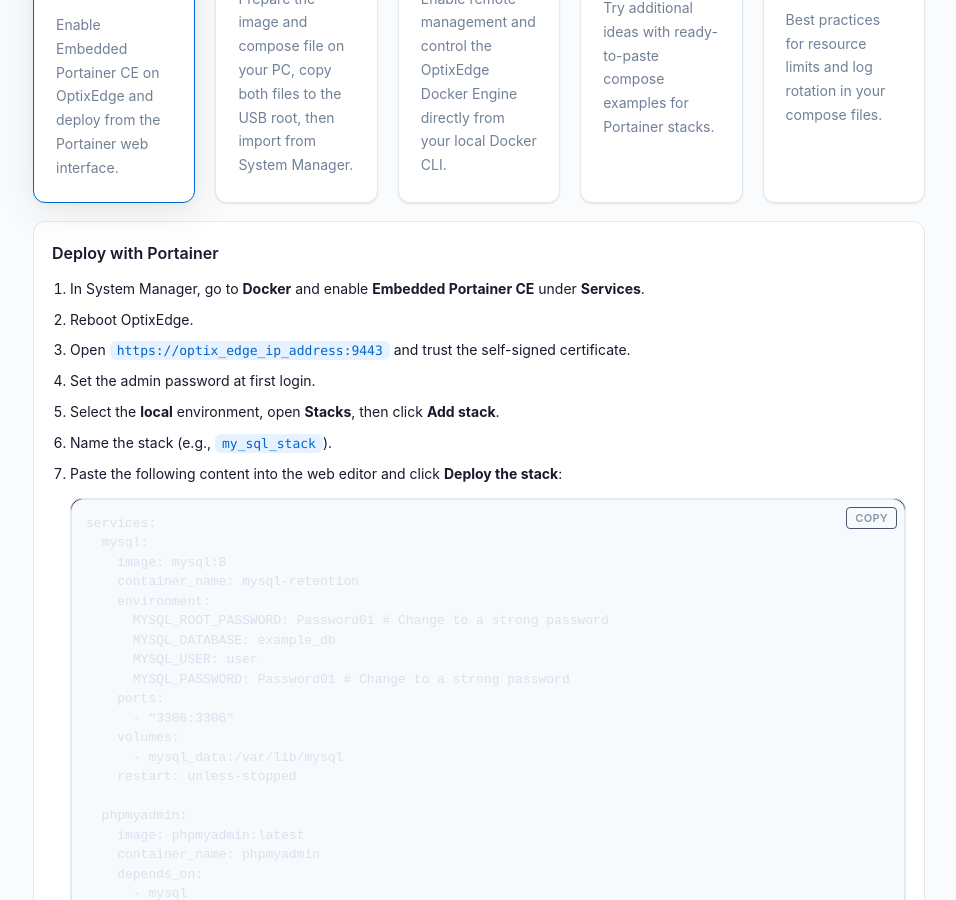
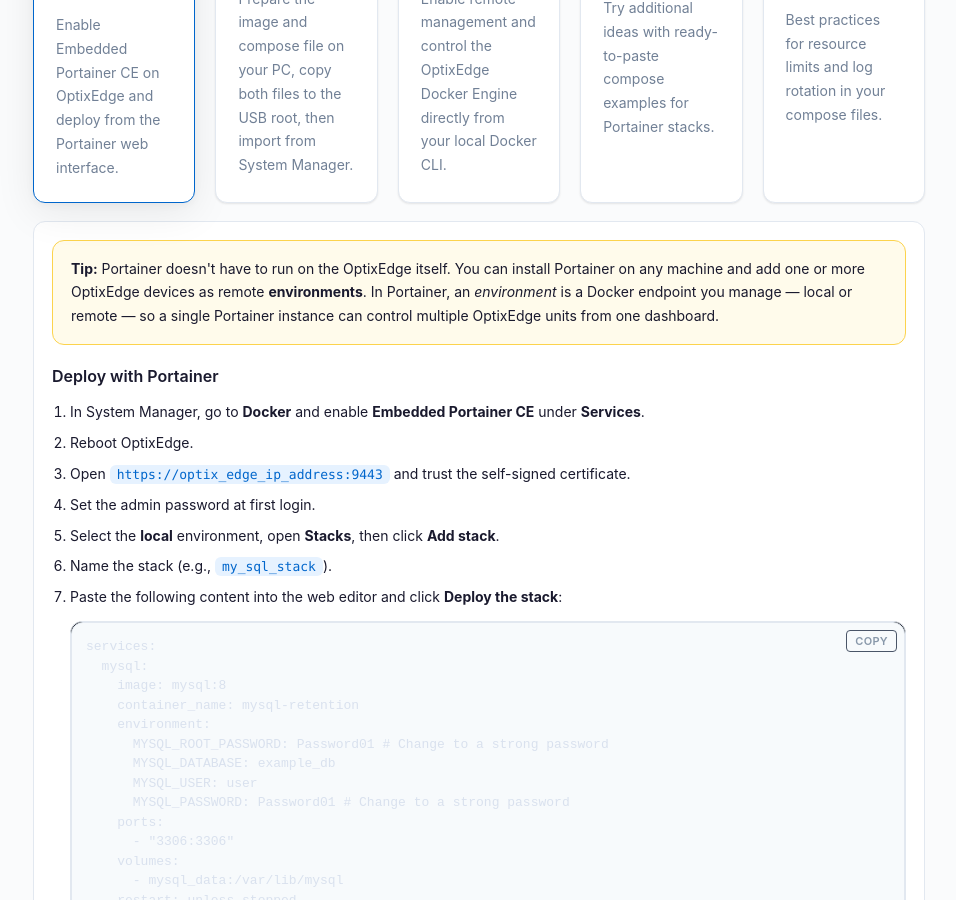
Before and after one commit to massimovar/LearningFTOptix, a Jekyll site: the page built from docs/chapters/OptixEdge.html, in a window 1280 px wide and 900 px high, scrolled down 716 px. Shown: the whole window, without its empty margins (161-1117 px from the left). Built offline with Jekyll 4.4.1, drawn with Linux system fonts in a browser that asks for light colours.

Commit message:
Add Portainer environments info box to Path 1

```diff
--- a/docs/chapters/OptixEdge.html
+++ b/docs/chapters/OptixEdge.html
@@ -339,6 +339,9 @@
   </div>
 
   <div class="path path-panel is-visible" id="path-1">
+    <div class="tutorial-note" style="margin-bottom:18px;">
+      <strong>Tip:</strong> Portainer doesn't have to run on the OptixEdge itself. You can install Portainer on any machine and add one or more OptixEdge devices as remote <strong>environments</strong>. In Portainer, an <em>environment</em> is a Docker endpoint you manage — local or remote — so a single Portainer instance can control multiple OptixEdge units from one dashboard.
+    </div>
     <h4>Deploy with Portainer</h4>
     <ol>
       <li>In System Manager, go to <strong>Docker</strong> and enable <strong>Embedded Portainer CE</strong> under <strong>Services</strong>.</li>
```
